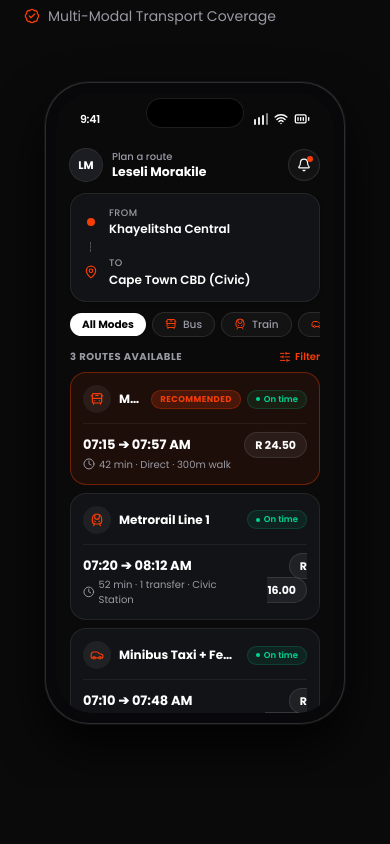
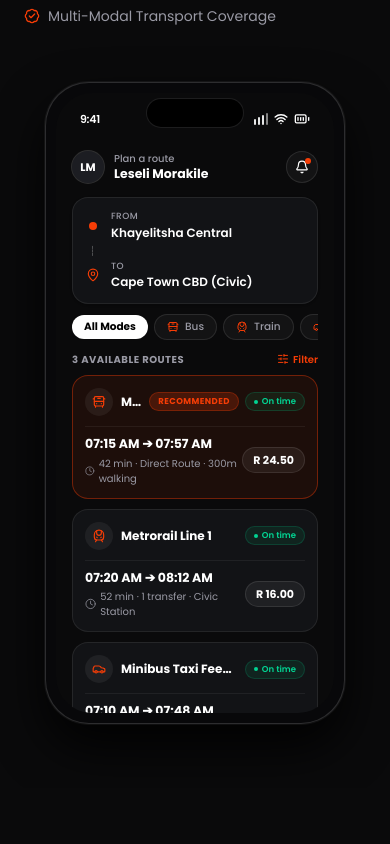
Before and after one commit to leselim/commuttr-website, a React (Vite) app: page / in a window 390 px wide. Shown: the part 780-1624 px from the top of the page. Built offline with nearby package versions, Linux system fonts and the light colour scheme.

Commit message:
style: Final presentation-ready UI polish pass for Commuttr mobile app mockups

```diff
--- a/src/components/app/screens.tsx
+++ b/src/components/app/screens.tsx
@@ -78,9 +78,9 @@ const ROUTES = [
   {
     icon: BusFront,
     mode: "MyCiTi T01 Express",
-    times: "07:15 ➔ 07:57 AM",
+    times: "07:15 AM ➔ 07:57 AM",
     duration: "42 min",
-    details: "Direct · 300m walk",
+    details: "Direct Route · 300m walking",
     fare: "R 24.50",
     tag: "RECOMMENDED",
     status: "On time",
@@ -89,7 +89,7 @@ const ROUTES = [
   {
     icon: TrainFront,
     mode: "Metrorail Line 1",
-    times: "07:20 ➔ 08:12 AM",
+    times: "07:20 AM ➔ 08:12 AM",
     duration: "52 min",
     details: "1 transfer · Civic Station",
     fare: "R 16.00",
@@ -99,10 +99,10 @@ const ROUTES = [
   },
   {
     icon: Car,
-    mode: "Minibus Taxi + Feeder",
-    times: "07:10 ➔ 07:48 AM",
+    mode: "Minibus Taxi Feeder",
+    times: "07:10 AM ➔ 07:48 AM",
     duration: "38 min",
-    details: "Express · Taxi Rank Bay 2",
+    details: "Express Feeder · Rank Bay 2",
     fare: "R 28.00",
     tag: "FASTEST",
     status: "On time",
@@ -113,7 +113,7 @@ const ROUTES = [
 export function JourneyScreen() {
   return (
     <div className="flex flex-1 flex-col">
-      <div className="flex flex-1 flex-col px-3.5 pt-2">
+      <div className="flex flex-1 flex-col px-4 pt-2.5">
         {/* User Header */}
         <header className="flex items-center justify-between gap-2 py-1">
           <div className="flex items-center gap-2.5 min-w-0">
@@ -130,13 +130,13 @@ export function JourneyScreen() {
         </header>
 
         {/* Origin & Destination Card */}
-        <div className="mt-2 rounded-2xl border border-white/[0.08] bg-[#121316] p-3 shadow-sm">
+        <div className="mt-2.5 rounded-2xl border border-white/[0.08] bg-[#121316] p-3 shadow-sm">
           <div className="flex items-center gap-2.5">
             <span className="flex size-4 shrink-0 items-center justify-center">
               <span className="size-2 rounded-full bg-[#f63d06]" />
             </span>
             <div className="min-w-0 flex-1">
-              <p className="text-[9.5px] font-medium uppercase tracking-wider text-mist">From</p>
+              <p className="text-[9px] font-medium uppercase tracking-wider text-mist">From</p>
               <p className="truncate text-[12px] font-semibold text-white">Khayelitsha Central</p>
             </div>
           </div>
@@ -148,7 +148,7 @@ export function JourneyScreen() {
               <MapPin className="size-3.5 text-[#f63d06]" />
             </span>
             <div className="min-w-0 flex-1">
-              <p className="text-[9.5px] font-medium uppercase tracking-wider text-mist">To</p>
+              <p className="text-[9px] font-medium uppercase tracking-wider text-mist">To</p>
               <p className="truncate text-[12px] font-semibold text-white">Cape Town CBD (Civic)</p>
             </div>
           </div>
@@ -173,7 +173,7 @@ export function JourneyScreen() {
         {/* Section Header */}
         <div className="mt-3 flex items-center justify-between">
           <p className="text-[10px] font-bold uppercase tracking-wider text-mist">
-            3 Routes Available
+            3 Available Routes
           </p>
           <span className="flex items-center gap-1 text-[10px] font-semibold text-[#f63d06]">
             <SlidersHorizontal className="size-3" /> Filter
@@ -181,7 +181,7 @@ export function JourneyScreen() {
         </div>
 
         {/* Redesigned Trip Cards */}
-        <div className="mt-2 space-y-2">
+        <div className="mt-2 space-y-2.5">
           {ROUTES.map((r) => {
             const Icon = r.icon
             return (
@@ -194,7 +194,7 @@ export function JourneyScreen() {
                     : "border-white/[0.08] bg-[#121316]"
                 )}
               >
-                {/* Top Badge Row */}
+                {/* Top Row: Icon, Mode, Tag & Live Status */}
                 <div className="flex items-center justify-between gap-2">
                   <div className="flex items-center gap-2 min-w-0">
                     <span className="flex size-7 shrink-0 items-center justify-center rounded-full bg-white/[0.06] text-[#f63d06]">
@@ -215,19 +215,17 @@ export function JourneyScreen() {
                   </div>
                 </div>
 
-                {/* Departure / Arrival Times */}
-                <div className="mt-2.5 flex items-baseline justify-between border-t border-white/[0.06] pt-2">
+                {/* Middle Row: Key Time & Fare Pill */}
+                <div className="mt-2.5 flex items-center justify-between border-t border-white/[0.06] pt-2">
                   <div>
-                    <p className="text-[13px] font-bold text-white">{r.times}</p>
-                    <p className="mt-0.5 text-[10px] text-mist flex items-center gap-1">
-                      <Clock className="size-3" /> {r.duration} · {r.details}
+                    <p className="text-[12.5px] font-bold text-white">{r.times}</p>
+                    <p className="mt-0.5 flex items-center gap-1 text-[10px] text-mist">
+                      <Clock className="size-3 text-mist/80" /> {r.duration} · {r.details}
                     </p>
                   </div>
-                  <div className="text-right">
-                    <span className="rounded-lg bg-white/[0.06] border border-white/10 px-2.5 py-1 text-[11px] font-bold text-white">
-                      {r.fare}
-                    </span>
-                  </div>
+                  <span className="rounded-lg bg-white/[0.06] border border-white/10 px-2.5 py-1 text-[11px] font-bold text-white shrink-0">
+                    {r.fare}
+                  </span>
                 </div>
               </div>
             )
@@ -244,7 +242,7 @@ export function JourneyScreen() {
 export function NavigationScreen() {
   return (
     <div className="flex flex-1 flex-col">
-      <div className="flex flex-1 flex-col px-3.5 pt-2">
+      <div className="flex flex-1 flex-col px-4 pt-2.5">
         {/* Navigation Header */}
         <header className="flex items-center justify-between gap-3 py-1">
           <p className="truncate text-[12.5px] font-bold tracking-tight text-white">
@@ -257,7 +255,7 @@ export function NavigationScreen() {
         </header>
 
         {/* Live map header block */}
-        <div className="relative mt-2 overflow-hidden rounded-2xl border border-white/[0.08]">
+        <div className="relative mt-2.5 overflow-hidden rounded-2xl border border-white/[0.08]">
           <div className="h-[125px] w-full">
             <RouteMap />
           </div>
@@ -392,7 +390,7 @@ const SCHEDULES = [
 export function SchedulesScreen() {
   return (
     <div className="flex flex-1 flex-col">
-      <div className="flex flex-1 flex-col px-3.5 pt-2">
+      <div className="flex flex-1 flex-col px-4 pt-2.5">
         {/* Header */}
         <header className="flex items-center justify-between gap-2 py-1">
           <div className="min-w-0 flex-1">
@@ -405,7 +403,7 @@ export function SchedulesScreen() {
         </header>
 
         {/* Live departure ticker card */}
-        <div className="mt-2 rounded-xl border border-[#f63d06]/20 bg-[#f63d06]/10 px-3 py-2 text-[11px]">
+        <div className="mt-2.5 rounded-xl border border-[#f63d06]/20 bg-[#f63d06]/10 px-3 py-2 text-[11px]">
           <div className="flex items-center justify-between">
             <div className="flex items-center gap-2 text-white min-w-0">
               <span className="size-2 shrink-0 rounded-full bg-[#f63d06] animate-ping" />
@@ -420,7 +418,7 @@ export function SchedulesScreen() {
           Upcoming Departures
         </p>
 
-        <div className="mt-2 space-y-2">
+        <div className="mt-2 space-y-2.5">
           {SCHEDULES.map((s) => {
             const Icon = s.modeIcon
             return (
```
